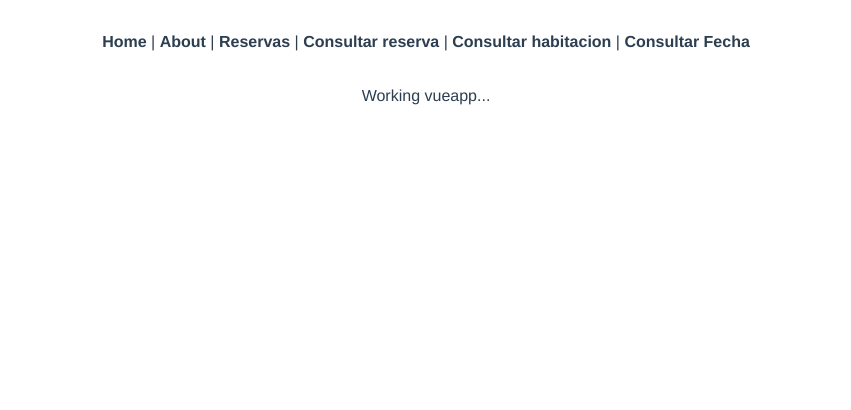
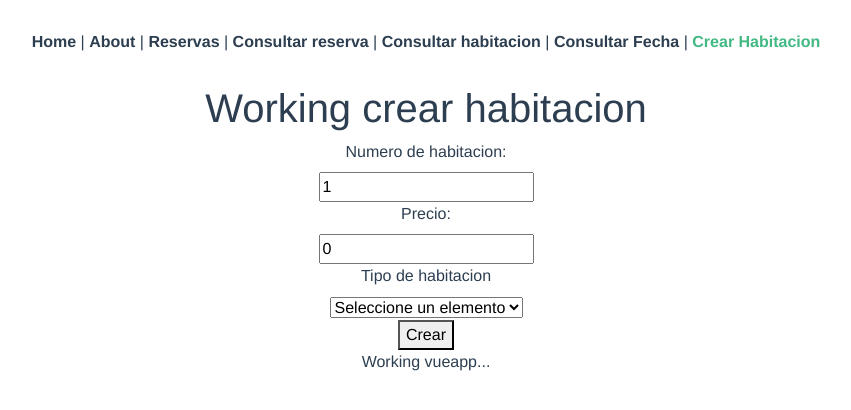
Before and after one commit to Felipevipa/webappHotel, a Vue app in the folder nombre-webhotel/: page /CrearHabitacion in a window 1280 px wide. Shown: the top 410 px of the page, without its empty margins (214-1065 px from the left). Built offline with nearby package versions, Linux system fonts and the light colour scheme.

Commit message:
primera mutation

```diff
--- a/nombre-webhotel/src/App.vue
+++ b/nombre-webhotel/src/App.vue
@@ -5,7 +5,8 @@
     <router-link to="/reservas">Reservas</router-link> |
     <router-link to="/ReservacionPorDni">Consultar reserva</router-link> |
     <router-link to="/buscarHabitacion">Consultar habitacion</router-link> |
-    <router-link to="/consultarFecha">Consultar Fecha</router-link>
+    <router-link to="/consultarFecha">Consultar Fecha</router-link> |
+    <router-link to="/CrearHabitacion">Crear Habitacion</router-link>
 
   </div>
   <router-view/>
--- a/nombre-webhotel/src/router/index.js
+++ b/nombre-webhotel/src/router/index.js
@@ -46,6 +46,14 @@ const routes = [
     // this generates a separate chunk (about.[hash].js) for this route
     // which is lazy-loaded when the route is visited.
     component: () => import(/* webpackChunkName: "about" */ '../views/consultarFecha.vue')
+  },
+  {
+    path: '/CrearHabitacion',
+    name: 'CrearHabitacion',
+    // route level code-splitting
+    // this generates a separate chunk (about.[hash].js) for this route
+    // which is lazy-loaded when the route is visited.
+    component: () => import(/* webpackChunkName: "about" */ '../views/CrearHabitacion.vue')
   }
 ]
 
--- /dev/null
+++ b/nombre-webhotel/src/views/CrearHabitacion.vue
@@ -0,0 +1,68 @@
+<template>
+  <h1>Working crear habitacion</h1>
+  <label for="numero">Numero de habitacion: </label> <br/>
+  <input type="number" id="numero" v-model="numero"> <br/>
+  <label for="precio">Precio: </label> <br/>
+  <input type="number" id="precio" v-model="precio"> <br/>
+  <label>Tipo de habitacion</label> <br/>
+  <select v-model="selected" id="tipoH">
+    <option disabled value="">Seleccione un elemento</option>
+    <option>Sencilla</option>
+    <option>Doble</option>
+    <option>Familiar</option>
+  </select> <br/>
+  <button v-on:click="crear()"> Crear </button>
+</template>
+
+<script>
+import axios from "axios";
+
+export default {
+  name: "CrearHabitacion",
+  data() {
+    return {
+      resultado: null,
+      numero: 1,
+      precio: 0,
+      selected: '',
+    }
+  },
+  methods: {
+    async crear() {
+      try {
+        var result = await axios({
+          method: "POST",
+          url: 'https://apihotelg6.herokuapp.com',
+          data: {
+            query: `
+                  mutation Mutation($crearHabitacionHabitacion: habitacionnueva!) {
+                    crearHabitacion(habitacion: $crearHabitacionHabitacion) {
+                      numeroHabitacion
+                      precio
+                      tipoHabitacion
+                      imagen
+                    }
+                  }
+            `, variables: {
+              "crearHabitacionHabitacion" : {
+                "numeroHabitacion": this.numero,
+                "precio": this.precio,
+                "tipoHabitacion": this.selected
+              }
+            }
+          }
+        });
+        this.resultado = result.data.data.crearHabitacion;
+        console.log(this.resultado)
+        alert('Habitacion creada')
+      } catch (error) {
+        alert('Habitacion no encontrada')
+      }
+    },
+  }
+}
+</script>
+
+<style scoped>
+
+</style>
--- a/nombre-webhotel/src/views/Home.vue
+++ b/nombre-webhotel/src/views/Home.vue
@@ -13,7 +13,7 @@
       </tr>
       </thead>
       <tbody>
-      <tr v-for="habitacion in todos" v-bind:key="habitacion">
+      <tr v-for="habitacion in todos" v-bind:key="habitacion.numeroHabitacion">
         <td>{{habitacion.tipoHabitacion}}</td>
         <td>{{habitacion.numeroHabitacion}}</td>
         <td>{{habitacion.precio}}</td>
```
